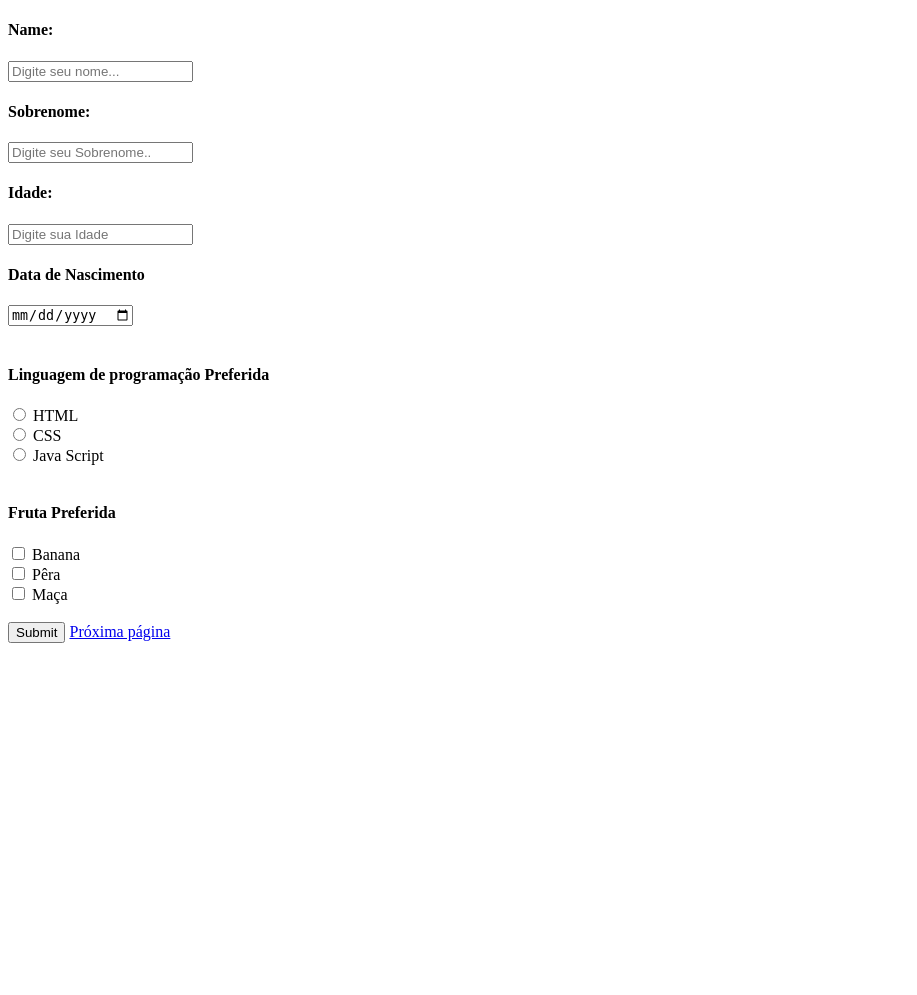
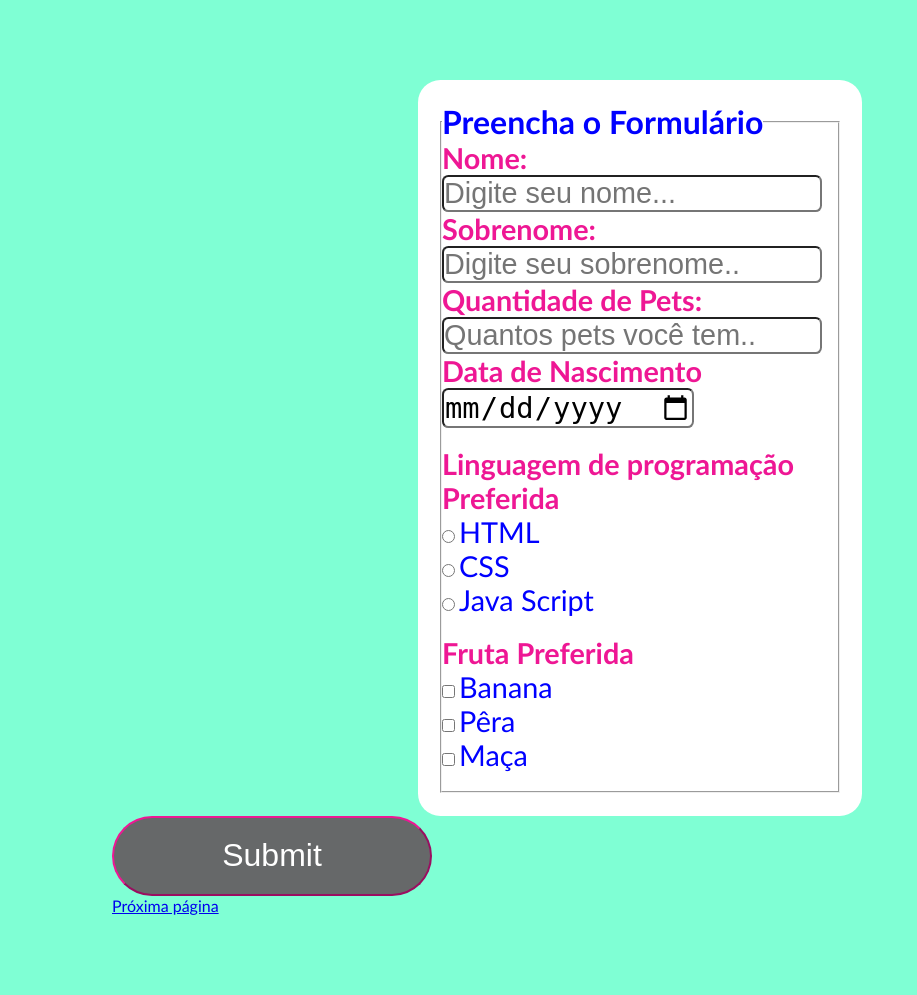
Before and after one commit to MonaBarcelos/Monalisa-B, a PHP site: a page that, after the commit, uses Formulário/Index.html in a window 1280 px wide. Shown: the whole page, without its empty margins (0-917 px from the left). Before the commit the page ends 643 px from the top, so only its background shows below. Run offline with PHP 8.4, Linux system fonts and the light colour scheme.

Commit message:
Finalização do projeto

```diff
--- /dev/null
+++ b/Formulário/Index.html
@@ -0,0 +1,56 @@
+<!DOCTYPE html>
+<html lang="en">
+<head>
+    <meta charset="UTF-8">
+    <meta name="viewport" content="width=<device-width>, initial-scale=1.0">
+    <title>Alo</title>
+        <link rel="stylesheet" href="styles.css";
+</head>
+<body>
+    <div class="generalforms">
+        <div class="completeform">
+            <form action="formtotal" method="get" autocomplete="on">
+            <fieldset>
+                <legend> Preencha o Formulário</legend>
+
+            <label for="name"> <h4>Nome:</h4></label>
+            <input type="text" id="name" name="name" placeholder="Digite seu nome...">
+            <label for="surname"> <h4>Sobrenome:</h4></label>
+            <input type="text" id="surname" name="surname" placeholder="Digite seu sobrenome..">
+            <label for="name"> <h4>Quantidade de Pets:</h4></label>
+            <input type="number" id="age" name="age" placeholder="Quantos pets você tem..">
+            <label for="name"> <h4>Data de Nascimento </h4></label>
+            <input type="date" id="datebirth" name="datebirth"><br><br>
+
+        <div class="chooseforms">
+            <h4>Linguagem de programação Preferida</h4>
+            <input type="radio" id="html" Name="fav_code" value="HTML">
+            <label for="name"> HTML</label><br>
+            <input type="radio" id="css" name="fav_code" value= "CSS">
+            <label for="name"> CSS</label><br>
+            <input type="radio" id="JavaScript" name="fav_code" value= "Java Script">
+            <label for="name"> Java Script</label><br><br>
+
+
+            <h4>Fruta Preferida</h4>
+            <input type="checkbox" id="banana" name="fruit" value="banana">
+            <label for="name"> Banana</label><br>
+            <input type="checkbox" id="pear" name="fruit" value="Pera">
+            <label for="name"> Pêra</label><br>
+            <input type="checkbox" id="apple" name="fruit" value="maça">
+            <label for="name"> Maça</label><br><br>
+        </fieldset>
+
+        </div>
+
+
+            <button type="submit"> Submit</button>
+
+        </div>
+
+</div>
+
+    <a href="Formulário enviado.html">Próxima página</a>
+</form>
+</body>
+</html>
--- /dev/null
+++ b/Formulário/styles.css
@@ -0,0 +1,77 @@
+* {
+    margin: 0;
+    padding: 0;
+    box-sizing: 0;
+}
+
+:root {
+    --white: rgb(255, 255, 255);
+    --yellow: rgb(221, 240, 51);
+    --grey: rgb(102, 104, 105);
+    --green: rgb(23, 238, 88);
+    --pink: rgb(238, 23, 148);
+}
+
+body {
+    background-color: aquamarine;
+    align-items: center;
+    justify-content: center;
+    font-family: 'Gill Sans', 'Gill Sans MT', Calibri, 'Trebuchet MS', sans-serif;
+    padding: 5rem 7rem
+}
+
+form {
+    justify-content:center;
+    font-size: 1rem;
+
+}
+
+h4 {
+    color: var(--pink);
+    font-size: 1.8rem;
+    font-style: bold;
+
+}
+
+input {
+    font-size: 1.8rem;
+    border-radius: 0.4rem;
+
+}
+
+
+label {
+    font-size: 1.8rem;
+
+}
+
+button {
+
+    font-size: 2rem;
+    height: 5rem;
+    width: 20rem;
+    color: var(--white);
+    background-color: var(--grey);
+    border-radius: 4rem;
+    border-color: var(--pink);
+
+}
+
+.completeform{
+    background-color: var(--white);
+    width: 25rem;
+    padding: 1.4rem;
+    min-height: auto;
+    margin: auto;
+    border-radius: 1.4rem;
+
+}
+
+fieldset {
+    color:blue
+}
+
+legend {
+    font-size: 2rem;
+    font-weight: bold;
+}
```
Also changed, not shown: Formulário/Formulário enviado.html (added, +11 -0 lines), Social Link/index.html (+10 -1 lines), Social Link/styles/style.css (+30 -8 lines), Social Link/assets/abobora.png (added).
